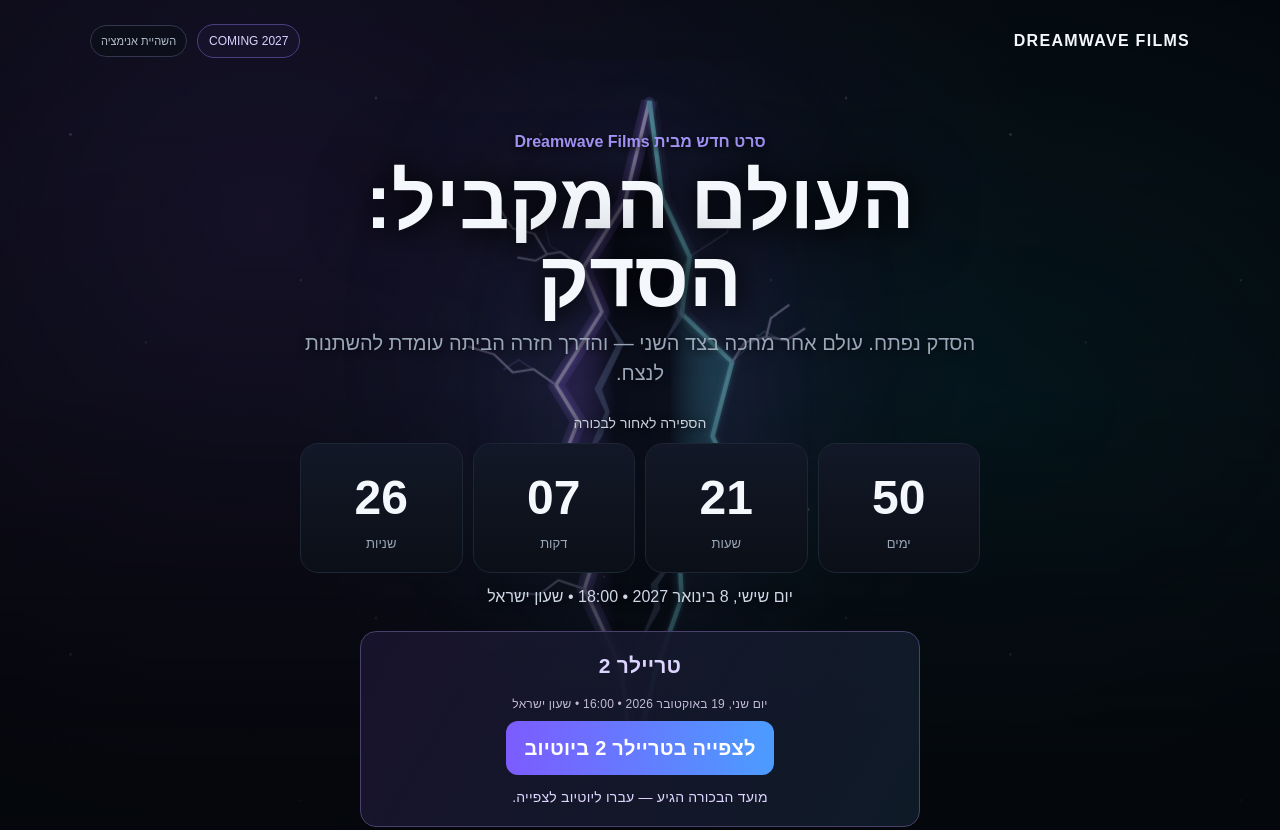
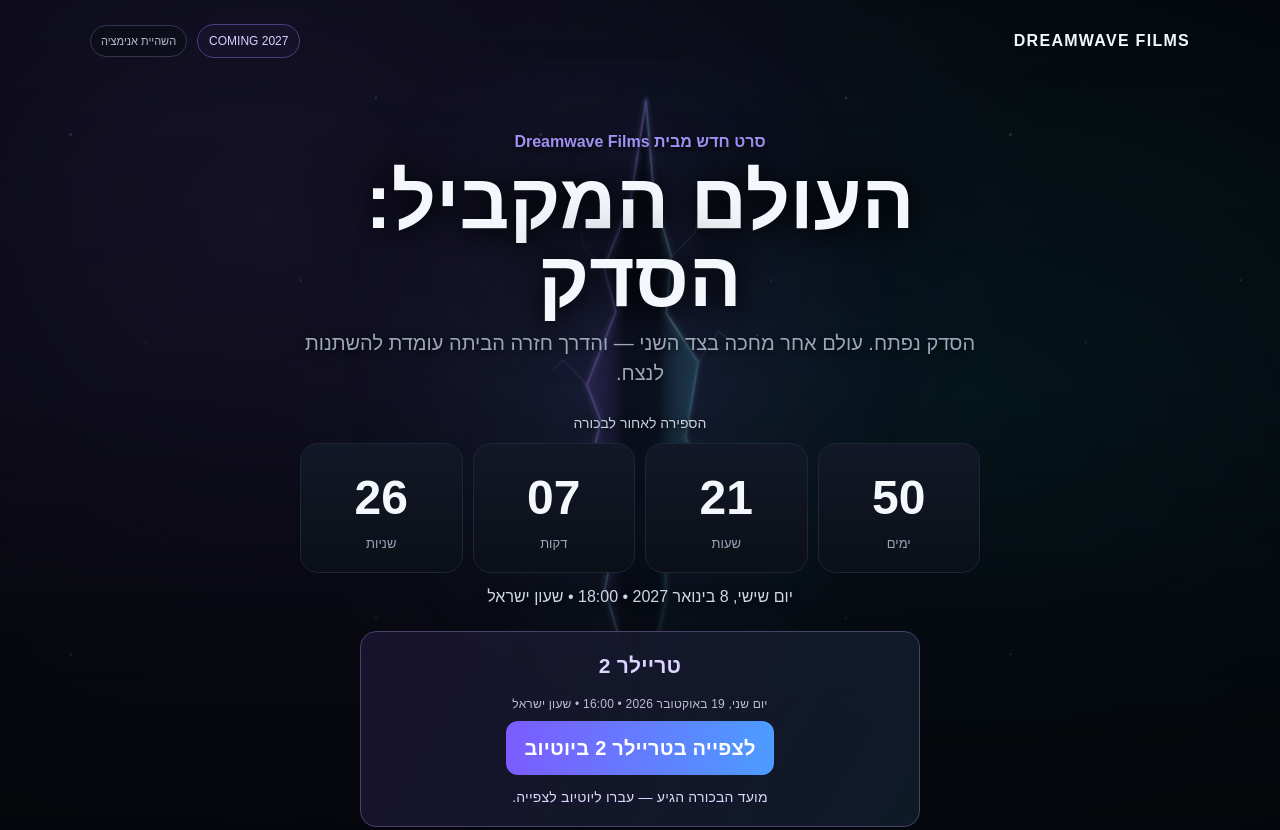
Before and after one commit to DreamwaveFilms/DreamwaveFilms.github.io, a plain HTML site: page index.html in a window 1280 px wide. Shown: the top 830 px of the page. Drawn offline with Linux system fonts and the light colour scheme.

Commit message:
Restore original pre-trial rift appearance and motion

```diff
--- a/index.html
+++ b/index.html
@@ -29,9 +29,7 @@
 .trailer-countdown[hidden]{display:none}
 </style>
 <link rel="stylesheet" href="/rift.css?v=2">
-<style>
-.cinema-scene .rift-opening{transform:scale(calc(.42 + var(--rift-width)*.72),var(--rift-height));opacity:calc(.45 + var(--rift-opacity)*.53)}
-</style></head>
+</head>
 <body>
 <div class="cinema-scene" aria-hidden="true">
 <div class="rift-nebula"></div><div class="rift-stars"></div>
@@ -47,12 +45,6 @@
 <path d="M210 10 188 138 145 222 163 278 105 371 125 417 95 502 152 565 140 630 185 732 193 860 M193 860 221 737 246 642 238 582 290 492 269 436 298 342 249 280 260 208 228 133 210 10" fill="none" stroke="url(#rift-edge)" stroke-width="3"/>
 <path d="m145 222-36-28-12-50m8 227-37-32-18 13m45 150-37 38 9 32m193-364 40-31 8-45m-10 210 38-39 17 10m-63 179 45 26 9 43m-98 81 26 44" fill="none" stroke="url(#rift-edge)" stroke-width="1.5" opacity=".45"/>
 
-<g aria-hidden="true" fill="none" stroke-linejoin="bevel">
-<path d="M210 10 188 138 145 222 163 278 105 371 125 417 95 502 152 565 140 630 185 732 193 860" stroke="#9b76fb" stroke-width="17" opacity=".24"/>
-<path d="M210 10 188 138 145 222 163 278 105 371 125 417 95 502 152 565 140 630 185 732 193 860" stroke="#efe4ff" stroke-width="4"/>
-<path d="M210 10 228 133 260 208 249 280 298 342 269 436 290 492 238 582 246 642 221 737 193 860" stroke="#86e4ef" stroke-width="5"/>
-<path d="M145 222 121 202 106 205 92 179 68 172 50 142 M106 205 94 213 74 209 M105 371 83 351 60 355 42 332 15 322 M298 342 314 317 338 310 345 286 366 269 M338 310 360 314 381 299 M290 492 314 509 327 504 351 526 374 529 M140 630 111 619 92 637 62 635" stroke="#b6b1d9" stroke-width="2.6" opacity=".85"/>
-<path d="M163 278 177 317 146 376 155 405 130 468 150 436 160 405 154 377 184 318Z M260 208 237 249 245 282 222 326 253 281 245 249Z M238 582 211 624 217 653 200 709 224 655 219 625Z" fill="#7e94bf" opacity=".55"/></g>
 <g class="rift-energy" fill="none" stroke-linecap="round">
 <path d="M210 10 188 138 145 222 163 278 105 371 125 417 95 502 152 565 140 630 185 732 193 860" stroke="#9574ff" stroke-width="10" opacity=".16"/>
 <path d="M193 860 221 737 246 642 238 582 290 492 269 436 298 342 249 280 260 208 228 133 210 10" stroke="#64dfff" stroke-width="10" opacity=".16"/>
@@ -115,7 +107,7 @@ tick();setInterval(tick,1000);
 </script>
 <script defer src="/vendor/supabase-2.117.3.js"></script>
 <script defer src="/online.js"></script>
-<script defer src="/rift.js?v=7"></script>
+<script defer src="/rift.js?v=8"></script>
 <script>
 (() => {
   const trailerTarget = Date.parse('2026-10-19T16:00:00+03:00');
```
